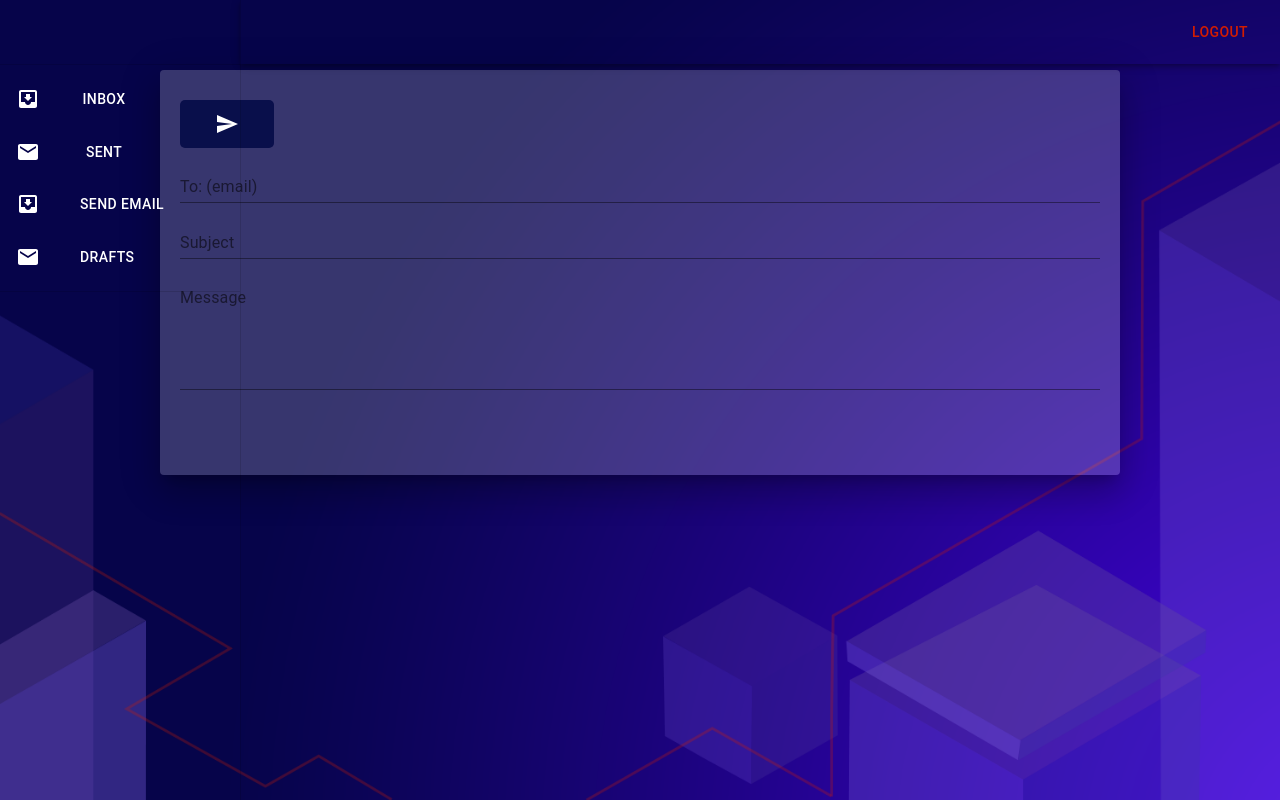
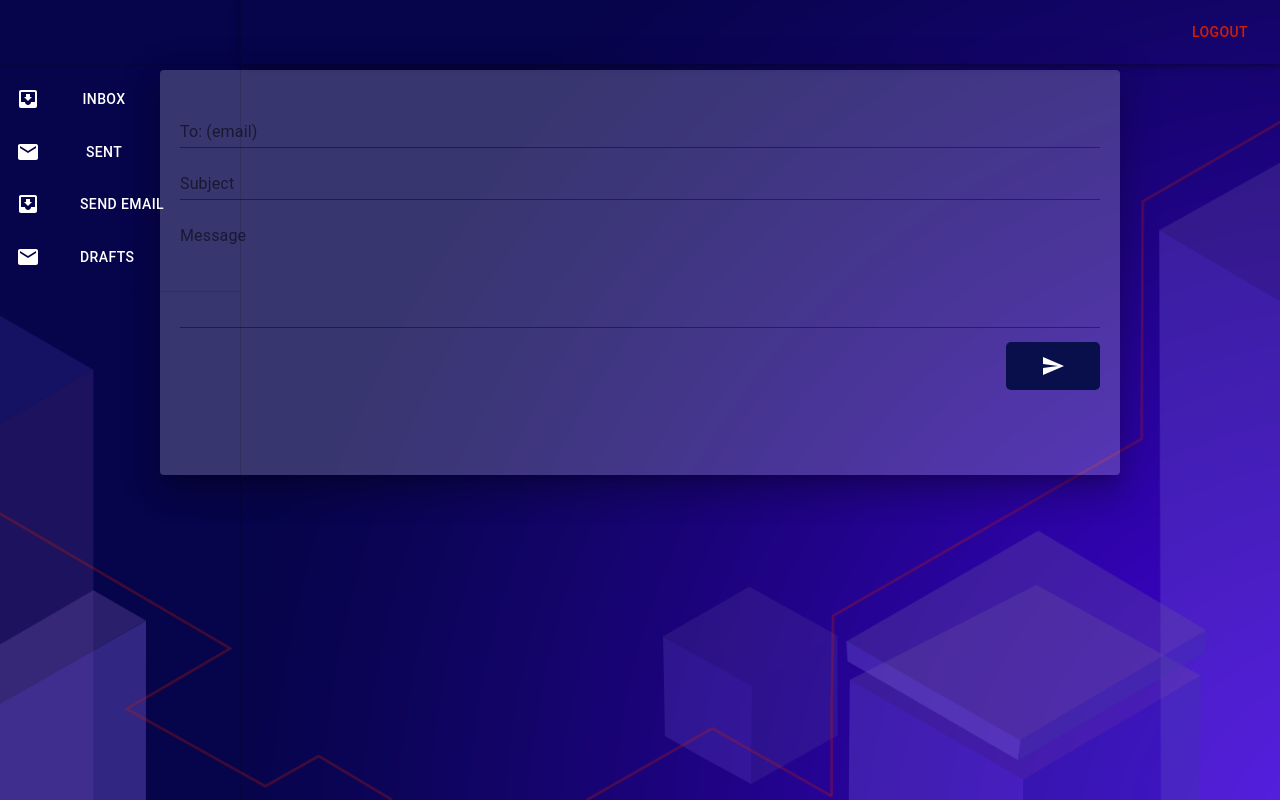
Before and after one commit to benceVadasz/get-to-know-lara-frontend, a React (Create React App) app: page /compose in a window 1280 px wide. Built offline with nearby package versions, Linux system fonts and the light colour scheme.

Commit message:
change sending button position

```diff
--- a/src/pages/Compose.js
+++ b/src/pages/Compose.js
@@ -33,8 +33,8 @@ function Compose() {
         left: "50%",
         transform: "translate(-50%, -50%)",
     };
-    const messageStyle = { marginBottom: 0};
-    const button = { color: "white", backgroundColor: "#090F4B", width: 70, borderRadius: 5, '&:hover': {background: "#D31D00"}};
+    const messageStyle = { marginBottom: 10};
+    const button = { alignSelf: 'flex-end', color: "white", backgroundColor: "#090F4B", width: 70, borderRadius: 5, '&:hover': {background: "#D31D00"}};
     const [email, setEmail] = useState("");
     const [subject, setSubject] = useState("");
     const [message, setMessage] = useState("");
@@ -86,17 +86,7 @@ function Compose() {
             <Grid>
                 <Paper elevation={20} style={paperStyle}>
                     <form id="form" style={formStyle} onSubmit={submit}>
-                        <IconButton
-                            style={button}
-                            component={Link}
-                            to="/mail/compose"
-                            aria-label="account of current user"
-                            aria-controls="menu-appbar"
-                            aria-haspopup="true"
-                            color="inherit"
-                        >
-                            <SendIcon />
-                        </IconButton>
+
                         <TextField
                             fullWidth
                             onChange={(e) => setEmail(e.target.value)}
@@ -123,6 +113,17 @@ function Compose() {
                             multiline
                             rows={5}
                         />
+                        <IconButton
+                            style={button}
+                            component={Link}
+                            to="/mail/compose"
+                            aria-label="account of current user"
+                            aria-controls="menu-appbar"
+                            aria-haspopup="true"
+                            color="inherit"
+                        >
+                            <SendIcon />
+                        </IconButton>
                     </form>
                 </Paper>
             </Grid>
```
